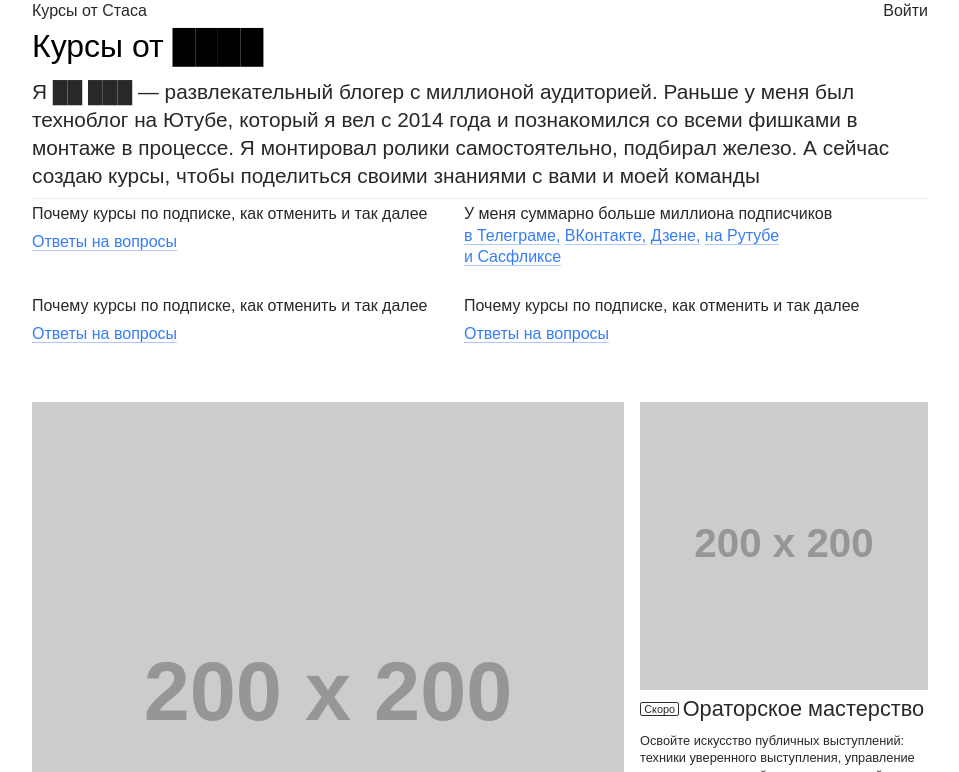
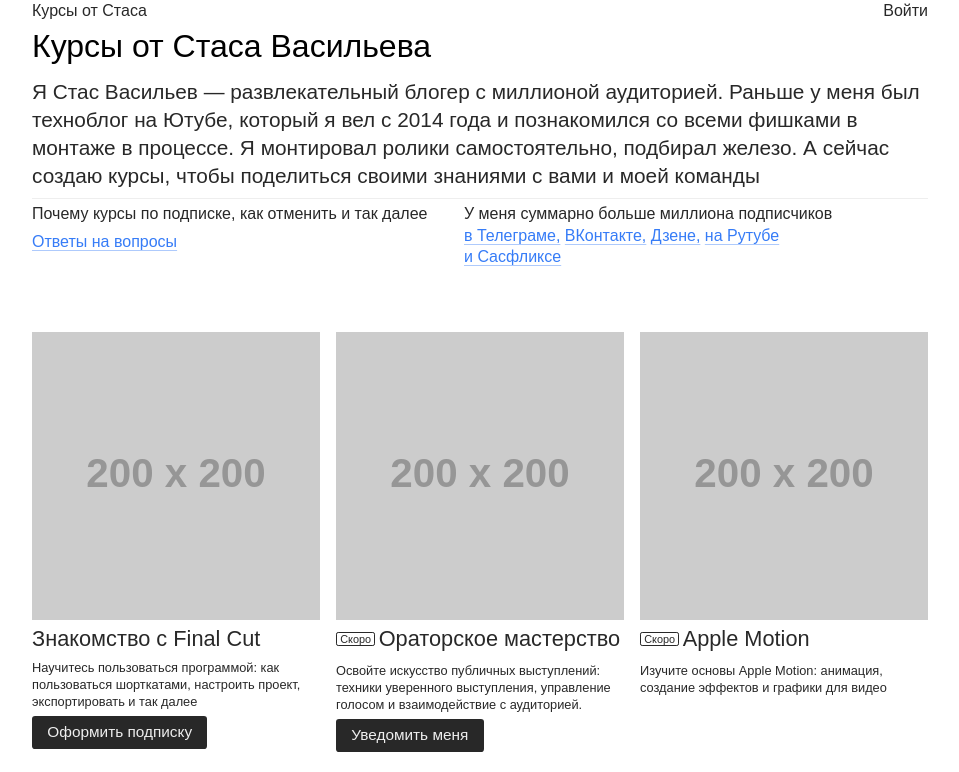
Before and after one commit to sekkeio/101.sekkeio.me, a plain HTML site: page index.html in a window 1280 px wide. Shown: the top 772 px of the page, without its empty margins (160-1119 px from the left). Drawn offline with Linux system fonts and the light colour scheme; placeholder pictures from the web are drawn by us.

Commit message:
int: add cname and minor update

```diff
--- a/index.html
+++ b/index.html
@@ -15,9 +15,9 @@
         <p>Войти</p>
     </header>
 
-    <h1>Курсы от ████</h1>
+    <h1>Курсы от Стаса Васильева</h1>
 
-    <p class="lead">Я ██ ███ — развлекательный блогер с миллионой аудиторией. Раньше у меня был техноблог на Ютубе, который я вел с 2014 года и познакомился со всеми фишками в монтаже в процессе. Я монтировал ролики самостоятельно, подбирал железо. А сейчас создаю курсы, чтобы поделиться своими знаниями с вами и моей команды</p>
+    <p class="lead">Я Стас Васильев — развлекательный блогер с миллионой аудиторией. Раньше у меня был техноблог на Ютубе, который я вел с 2014 года и познакомился со всеми фишками в монтаже в процессе. Я монтировал ролики самостоятельно, подбирал железо. А сейчас создаю курсы, чтобы поделиться своими знаниями с вами и моей команды</p>
 
 
     <div class="extraContainer">
@@ -28,20 +28,11 @@
         <div class="extraItem">
             <p>У меня суммарно больше миллиона подписчиков <a>в Телеграме,</a> <a>ВКонтакте,</a> <a>Дзене,</a> <a>на Рутубе</a> <a>и Сасфликсе</a></p>
         </div>
-        <div class="extraItem">
-            <p>Почему курсы по подписке, как отменить и так далее</p>
-            <a>Ответы на вопросы</a>
-        </div>
-
-        <div class="extraItem">
-            <p>Почему курсы по подписке, как отменить и так далее</p>
-            <a>Ответы на вопросы</a>
-        </div>
     </div>
 
     <div class="cardContainer">
 
-        <div class="item largeSize">
+        <div class="item smallSize">
             <a href="">
                 <img src="https://placehold.co/200/orange/white">
                 <h2>Знакомство с Final Cut</h2>
```
Also changed, not shown: 1 other file.
